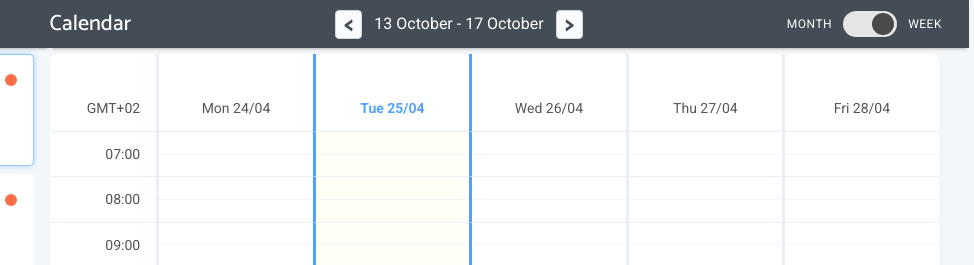
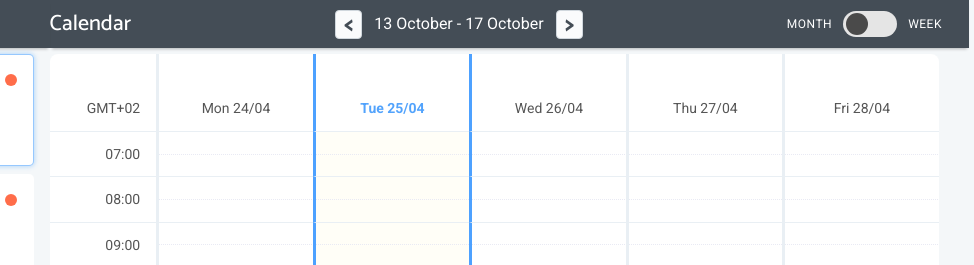
Before and after one commit to katarzynatobis/calendar-inbox, a plain HTML site: page index.html in a window 1280 px wide. Both pictures are taken after a click on the label 1176 px from the left and 24 px from the top of the page. Shown: the top 265 px of the page, 306-1280 px from the left. Drawn offline with Linux system fonts and the light colour scheme.

Commit message:
swich animation for IE fixed - sides swapped

```diff
--- a/css/style.css
+++ b/css/style.css
@@ -369,7 +369,7 @@ label {
 label .circle {
     position: absolute;
     top: 2px;
-    left: 25px;
+    left: calc(100% - 3px);
     width: 22px;
     height: 22px;
     background: #4a4a4a;
--- a/js/main.js
+++ b/js/main.js
@@ -93,12 +93,12 @@ document.addEventListener("DOMContentLoaded", function (event) {
 
     let checkbox = document.getElementsByTagName("label")[0];
     let circle = document.getElementsByClassName("circle")[0];
-    let ifChecked = true;
+    let ifChecked = false;
     checkbox.addEventListener("click", function () {
         if (ifChecked) {
-            circle.style.left = this.clientWidth - 25 + "px";
+            circle.style.left = this.clientWidth - 3 + "px";
         } else {
-            circle.style.left = "25px";
+            circle.style.left = "3px";
         }
         ifChecked = !ifChecked;
     })
```
